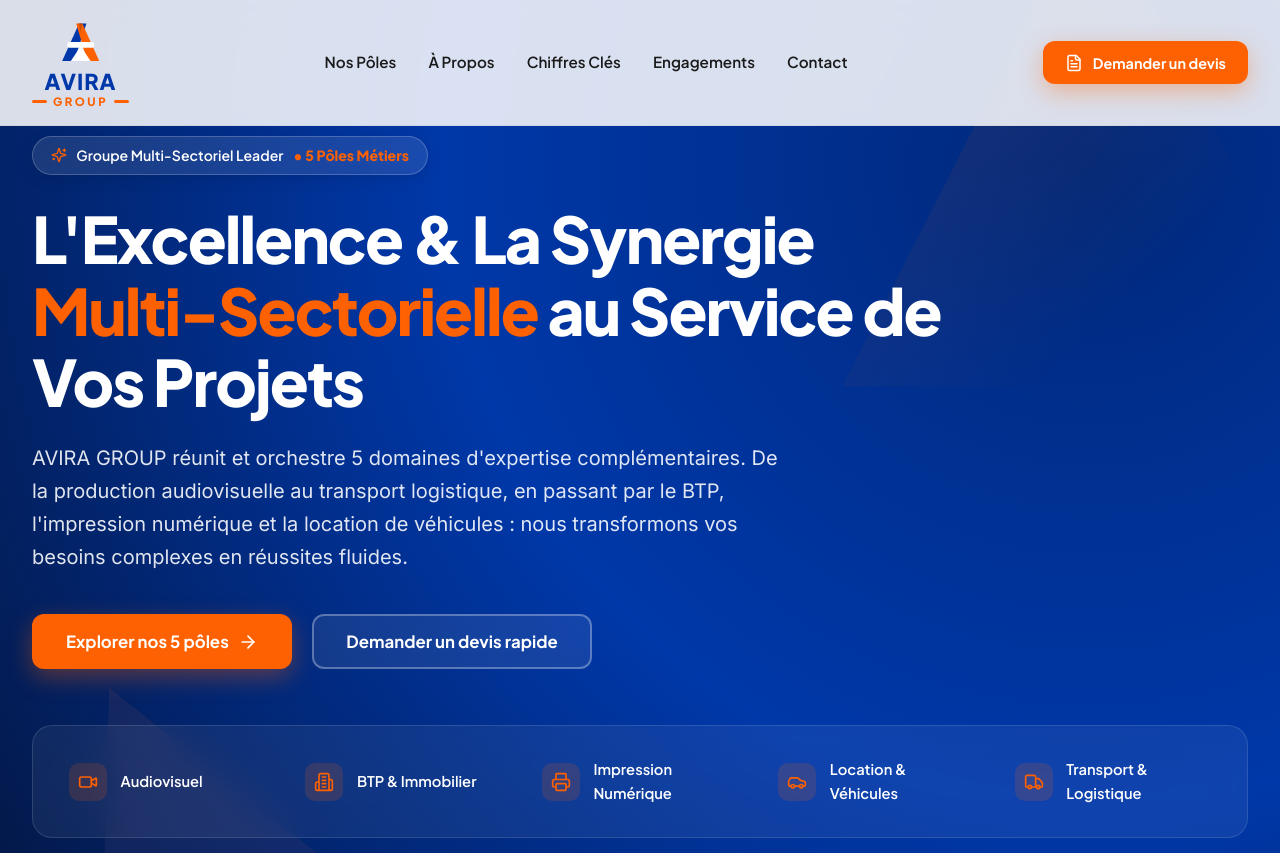
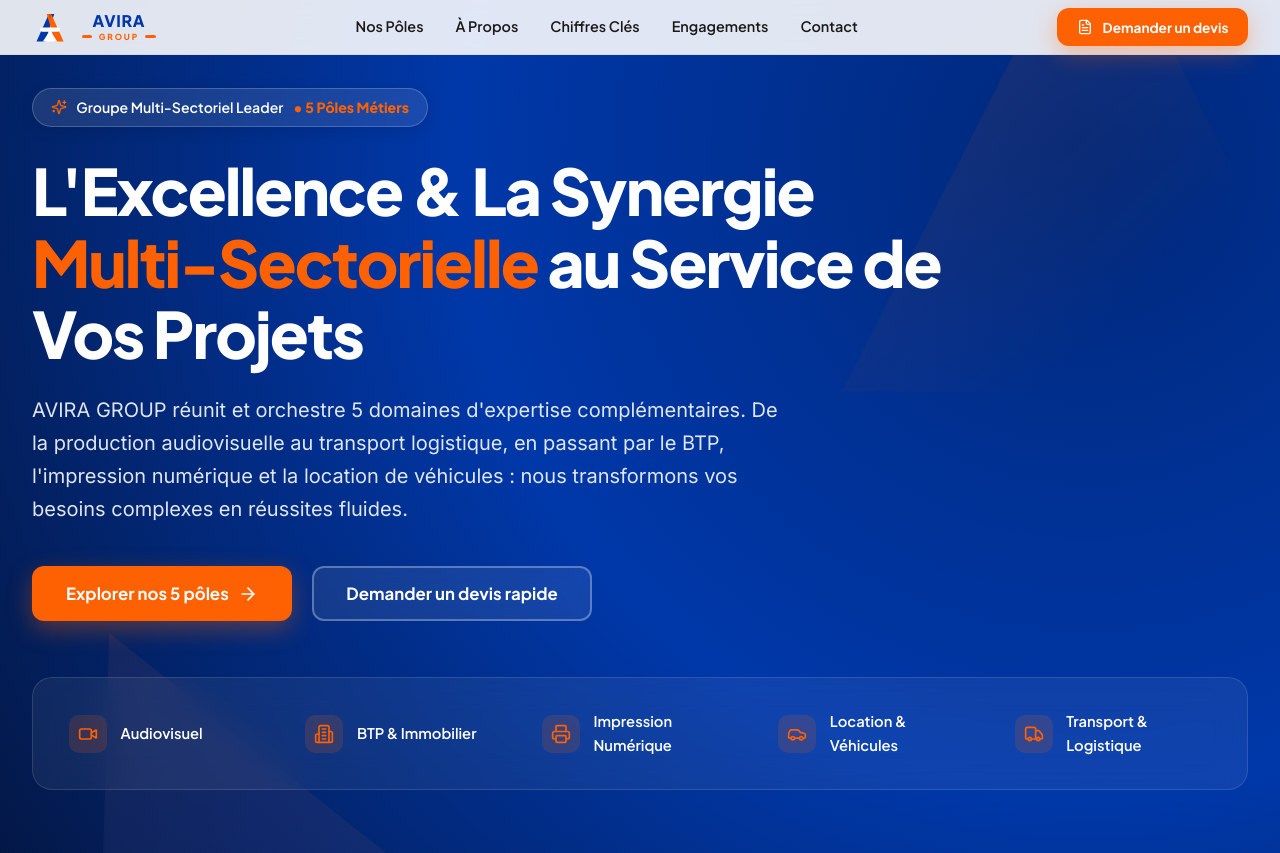
Before and after one commit to yuku-ent/avira-group, a React (Vite) app: page / in a window 1280 px wide. Shown: the top 853 px of the page. Built offline with nearby package versions, Linux system fonts and the light colour scheme.

Commit message:
style: reduce header height and use sleek horizontal logo layout in navbar

```diff
--- a/src/components/HeroSection.jsx
+++ b/src/components/HeroSection.jsx
@@ -22,7 +22,7 @@
       style={{
         position: 'relative',
         minHeight: '100vh',
-        paddingTop: '8.5rem',
+        paddingTop: '5.5rem',
         paddingBottom: '5rem',
         background: 'radial-gradient(circle at 85% 15%, #00287A 0%, #0038A9 45%, #041235 100%)',
         color: '#FFFFFF',
--- a/src/components/Navbar.jsx
+++ b/src/components/Navbar.jsx
@@ -33,26 +33,21 @@
           zIndex: 1000,
           transition: 'all 0.3s ease',
           backgroundColor: isScrolled
-            ? 'rgba(255, 255, 255, 0.95)'
-            : 'rgba(255, 255, 255, 0.85)',
+            ? 'rgba(255, 255, 255, 0.96)'
+            : 'rgba(255, 255, 255, 0.88)',
           backdropFilter: 'blur(16px)',
           WebkitBackdropFilter: 'blur(16px)',
           borderBottom: isScrolled
             ? '1px solid rgba(0, 56, 169, 0.12)'
             : '1px solid rgba(0, 0, 0, 0.05)',
           boxShadow: isScrolled ? '0 4px 20px rgba(0, 56, 169, 0.08)' : 'none',
-          padding: isScrolled ? '0.75rem 0' : '1.1rem 0',
+          padding: isScrolled ? '0.35rem 0' : '0.5rem 0',
         }}
       >
         <div className="container" style={{ display: 'flex', alignItems: 'center', justifyContent: 'space-between' }}>
-          {/* Logo - Compact on small screen, full on desktop */}
+          {/* Logo - Sleek horizontal logo in navbar */}
           <a href="#" aria-label="AVIRA GROUP Accueil" style={{ display: 'flex', alignItems: 'center' }}>
-            <div className="hidden-mobile">
-              <Logo size="medium" />
-            </div>
-            <div className="visible-mobile">
-              <Logo size="small" variant="compact" />
-            </div>
+            <Logo variant="horizontal" size="small" />
           </a>
 
           {/* Desktop Nav Links */}
@@ -64,7 +59,7 @@
                 style={{
                   fontFamily: 'var(--font-heading)',
                   fontWeight: 600,
-                  fontSize: '0.95rem',
+                  fontSize: '0.9rem',
                   color: 'var(--color-text-main)',
                   transition: 'color 0.2s ease',
                   position: 'relative',
@@ -77,18 +72,19 @@
             ))}
           </nav>
 
-          {/* Actions: Contact / Quote Button (Visible on mobile & desktop per brand guidelines) */}
+          {/* Actions: Contact / Quote Button */}
           <div style={{ display: 'flex', alignItems: 'center', gap: '0.75rem' }}>
             <button
               onClick={onOpenQuote}
               className="btn btn-primary"
               style={{
-                fontSize: '0.9rem',
-                padding: '0.65rem 1.25rem',
-                minHeight: '42px',
+                fontSize: '0.85rem',
+                padding: '0.45rem 1.1rem',
+                minHeight: '38px',
+                borderRadius: 'var(--radius-md)',
               }}
             >
-              <FileText size={18} />
+              <FileText size={16} />
               <span>Demander un devis</span>
             </button>
 
@@ -101,14 +97,14 @@
                 background: 'none',
                 border: 'none',
                 cursor: 'pointer',
-                padding: '0.5rem',
+                padding: '0.35rem',
                 color: 'var(--color-blue-avira)',
                 display: 'none',
                 alignItems: 'center',
                 justifyContent: 'center',
               }}
             >
-              {mobileMenuOpen ? <X size={28} /> : <Menu size={28} />}
+              {mobileMenuOpen ? <X size={24} /> : <Menu size={24} />}
             </button>
           </div>
         </div>
```
